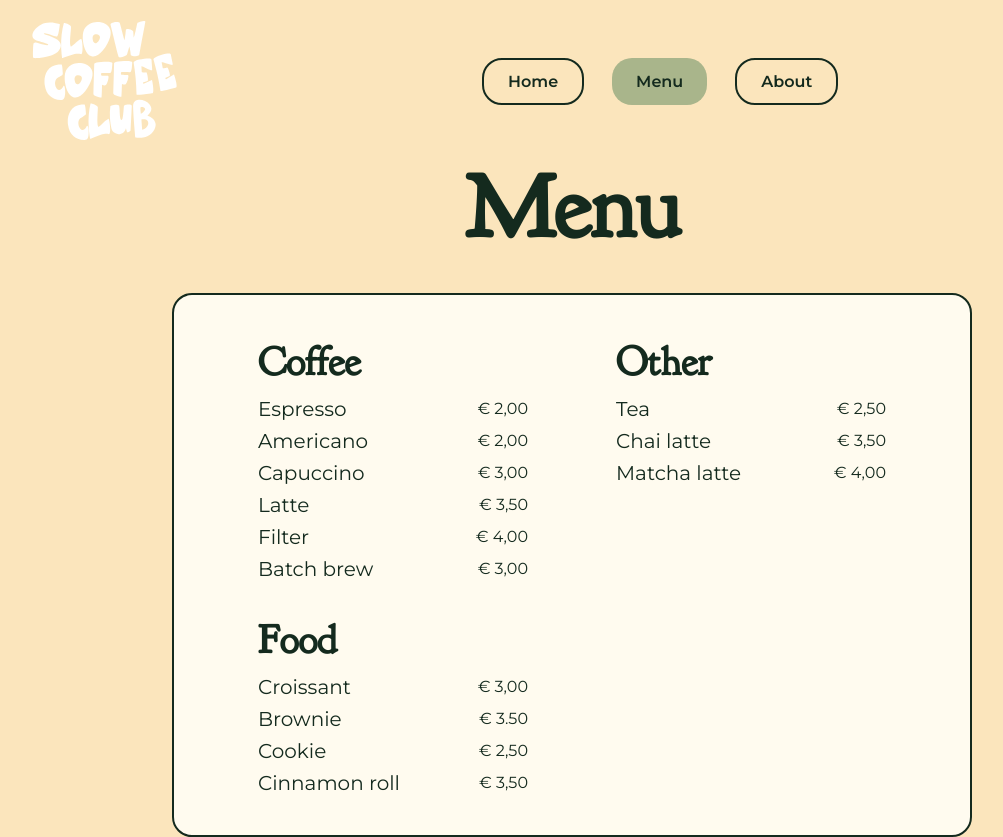
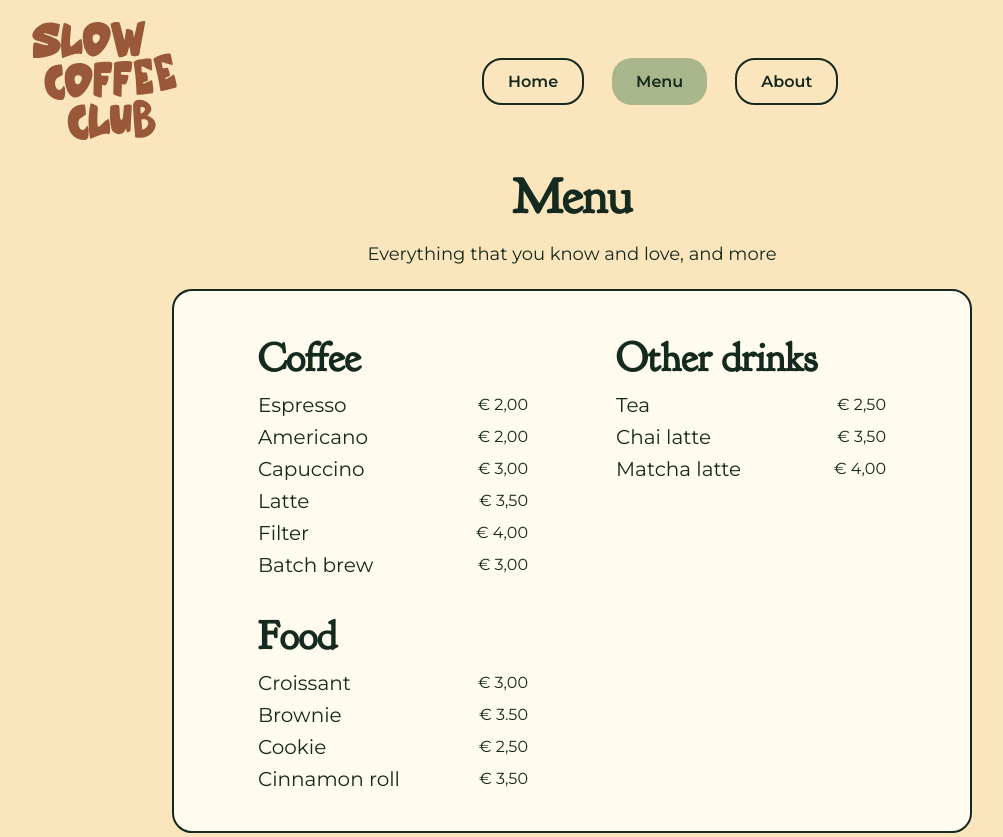
Before and after one commit to victoria-mali/odin-restaurant-page, a website built with webpack: page src/template.html in a window 1280 px wide. Both pictures are taken after a click on the button "Menu". Shown: the whole page, without its empty margins (68-1071 px from the left). Built offline with nearby package versions, Linux system fonts and the light colour scheme.

Commit message:
Make visual changes to the menu page

```diff
--- a/src/about.js
+++ b/src/about.js
@@ -5,10 +5,10 @@ const renderAbout = function() {
     const contentDiv = document.querySelector("#content");
 
 
-    const h1 = document.createElement("h1");
-    h1.classList.add("about-title", "about-content");
-    h1.textContent = "About us";
-    contentDiv.appendChild(h1);
+    const h2 = document.createElement("h1");
+    h2.classList.add("about-title", "about-content");
+    h2.textContent = "About us";
+    contentDiv.appendChild(h2);
 
 }
 
--- a/src/homepage.js
+++ b/src/homepage.js
@@ -9,7 +9,7 @@ const renderHomepage = function() {
     h1.innerHTML = "Coffee and pastry.<br>Everything that you need."
 
     const p = document.createElement("p");
-    p.classList.add("home-content");
+    p.classList.add("home-para", "home-content");
     p.textContent = "Each sip is a journey through time";
 
     const btn = document.createElement("button");
--- a/src/index.js
+++ b/src/index.js
@@ -7,7 +7,8 @@ import { renderAbout } from "./about.js";
 const homeBtn = document.querySelector(".home-btn");
 const menuBtn = document.querySelector(".menu-btn");
 const aboutBtn = document.querySelector(".about-btn");
-const logo = document.querySelector(".logo");
+const logoLight = document.querySelector(".logo-light");
+const logoDark = document.querySelector(".logo-dark");
 
 
 function clearThePage() {
@@ -33,6 +34,8 @@ menuBtn.addEventListener("click", (e) => {
     homeBtn.classList.add("btn-tab-dark");
     aboutBtn.classList.add("btn-tab-dark");
     clearThePage();
+    logoLight.style.display = "none";
+    logoDark.style.display = "block";
     renderMenu();
 })
 
@@ -41,6 +44,8 @@ homeBtn.addEventListener("click", (e) => {
     menuBtn.classList.remove("btn-active", "btn-tab-dark");
     aboutBtn.classList.remove("btn-active", "btn-tab-dark");
     clearThePage();
+    logoLight.style.display = "block";
+    logoDark.style.display = "none";
     renderHomepage();
 
     const homeMenuBtn = document.querySelector(".home-menu-btn");
@@ -58,10 +63,15 @@ aboutBtn.addEventListener("click", (e) => {
     homeBtn.classList.add("btn-tab-dark");
     menuBtn.classList.add("btn-tab-dark");
     clearThePage();
+    logoLight.style.display = "none";
+    logoDark.style.display = "block";
     renderAbout();
 })
 
-logo.addEventListener("click", (e) => {
+logoLight.addEventListener("click", (e) => {
+    homeBtn.click();
+})
+logoDark.addEventListener("click", (e) => {
     homeBtn.click();
 })
 
--- a/src/menu.js
+++ b/src/menu.js
@@ -3,10 +3,15 @@ const renderMenu = function() {
     container.classList.remove("container");
 
     const contentDiv = document.querySelector("#content");
-    const h1 = document.createElement("h1");
-    h1.classList.add("menu-title", "menu-content");
-    h1.textContent = "Menu";
-    contentDiv.appendChild(h1);
+    const h2 = document.createElement("h2");
+    h2.classList.add("menu-title", "menu-content");
+    h2.textContent = "Menu";
+    contentDiv.appendChild(h2);
+
+    const para = document.createElement("p");
+    para.classList.add("menu-para", "menu-content");
+    para.textContent = "Everything that you know and love, and more";
+    contentDiv.appendChild(para);
 
     const menuContainer = document.createElement("div");
     menuContainer.classList.add("menu-container", "menu-content");
@@ -26,7 +31,7 @@ const renderMenu = function() {
     }
 
     const coffeeSection = createNewSection("Coffee");
-    const otherDrinksSection = createNewSection("Other");
+    const otherDrinksSection = createNewSection("Other drinks");
     const foodSection = createNewSection("Food");
 
     class MenuItem {
--- a/src/styles.css
+++ b/src/styles.css
@@ -104,7 +104,7 @@ nav {
     font-size: 90px;
     line-height: 1;
 }
-#content > p {
+.home-para {
     font-size: 24px;
     margin-bottom: 40px;
 }
@@ -131,7 +131,14 @@ nav {
 
 .menu-title {
     color: #142A1E;
-    margin-bottom: 40px;
+    font-size: 50px;
+    margin-bottom: 12px;
+}
+
+.menu-para {
+    color: #142A1E;
+    font-size: 18px;
+    margin-bottom: 24px;
 }
 
 .menu-container {
--- a/src/template.html
+++ b/src/template.html
@@ -9,8 +9,9 @@
     <div class="container" id="container">
         <header>
         <nav>
-             <div class="logo"><img src="img/logo.svg" alt="Logo of the slow coffee club"></div>
-                       <div class="buttons">
+             <div class="logo logo-light"><img src="img/logo.svg" alt="Logo of the slow coffee club"></div>
+             <div class="logo logo-dark"><img src="img/logo-dark.svg" alt="Dark version of logo of the slow coffee club"></div>
+                <div class="buttons">
                 <button class="btn-tab home-btn">Home</button>
                 <button class="btn-tab menu-btn">Menu</button>
                 <button class="btn-tab about-btn">About</button>
```
Also changed, not shown: src/img/coffee-machine.svg (added), src/img/logo-dark.svg (added).
